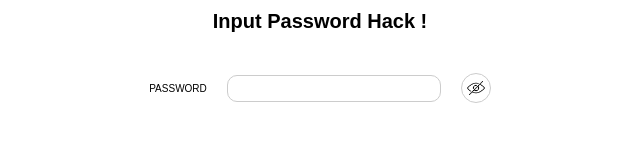
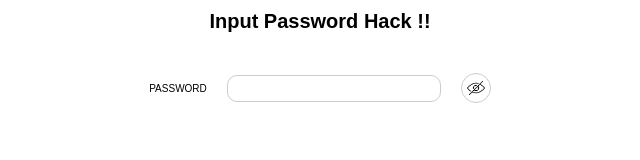
Before and after one commit to younes-codes/input-password, a plain HTML site: page index.html in a window 1280 px wide. Shown: the full height of the page, 320-960 px from the left. Drawn offline with Linux system fonts and the light colour scheme.

Commit message:
modif text h1

```diff
--- a/index.html
+++ b/index.html
@@ -10,7 +10,7 @@
   </head>
 
   <header>
-    <h1>Input Password Hack !</h1>
+    <h1>Input Password Hack !!</h1>
   </header>
 
   <form action="">
```
